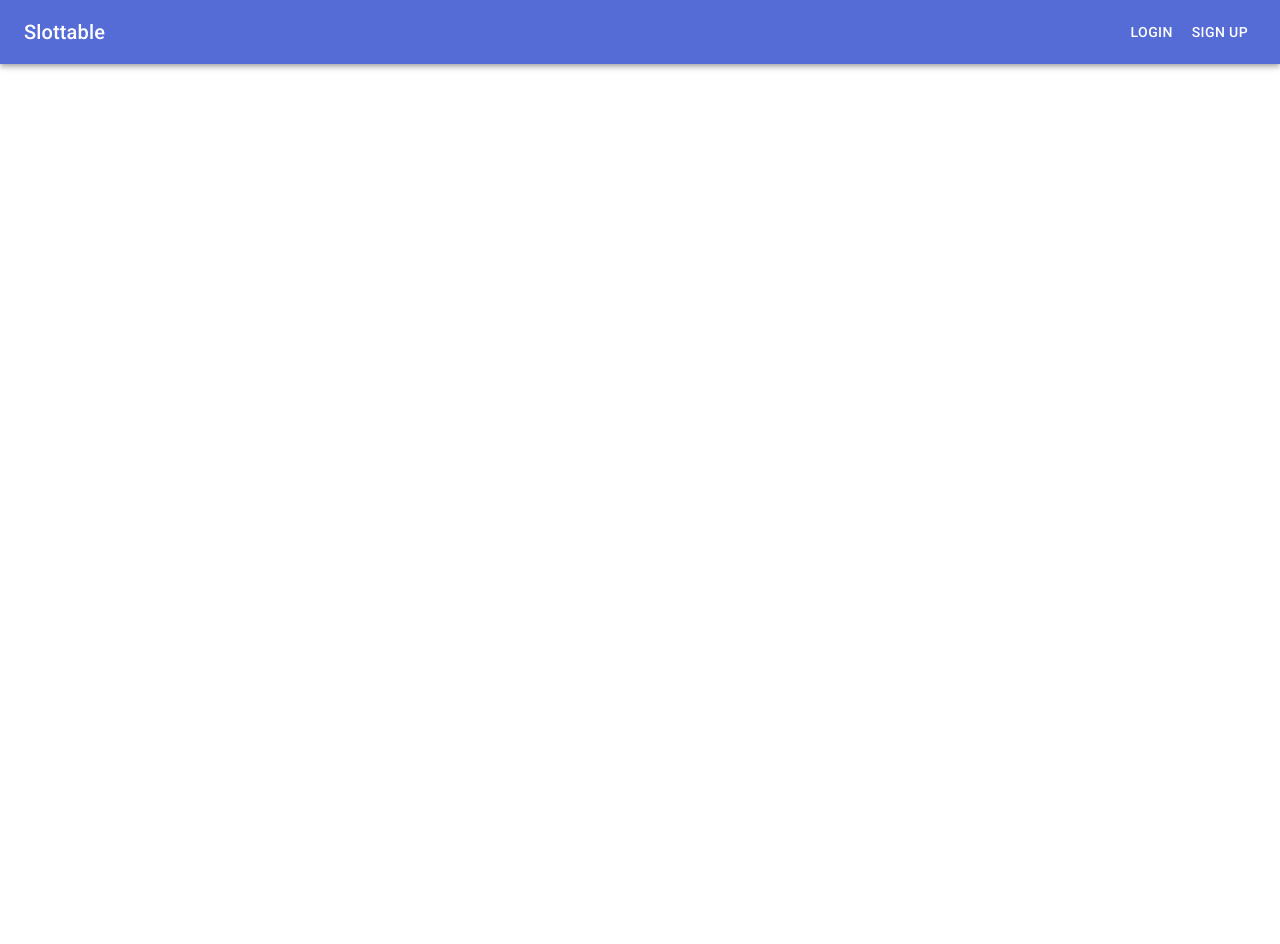
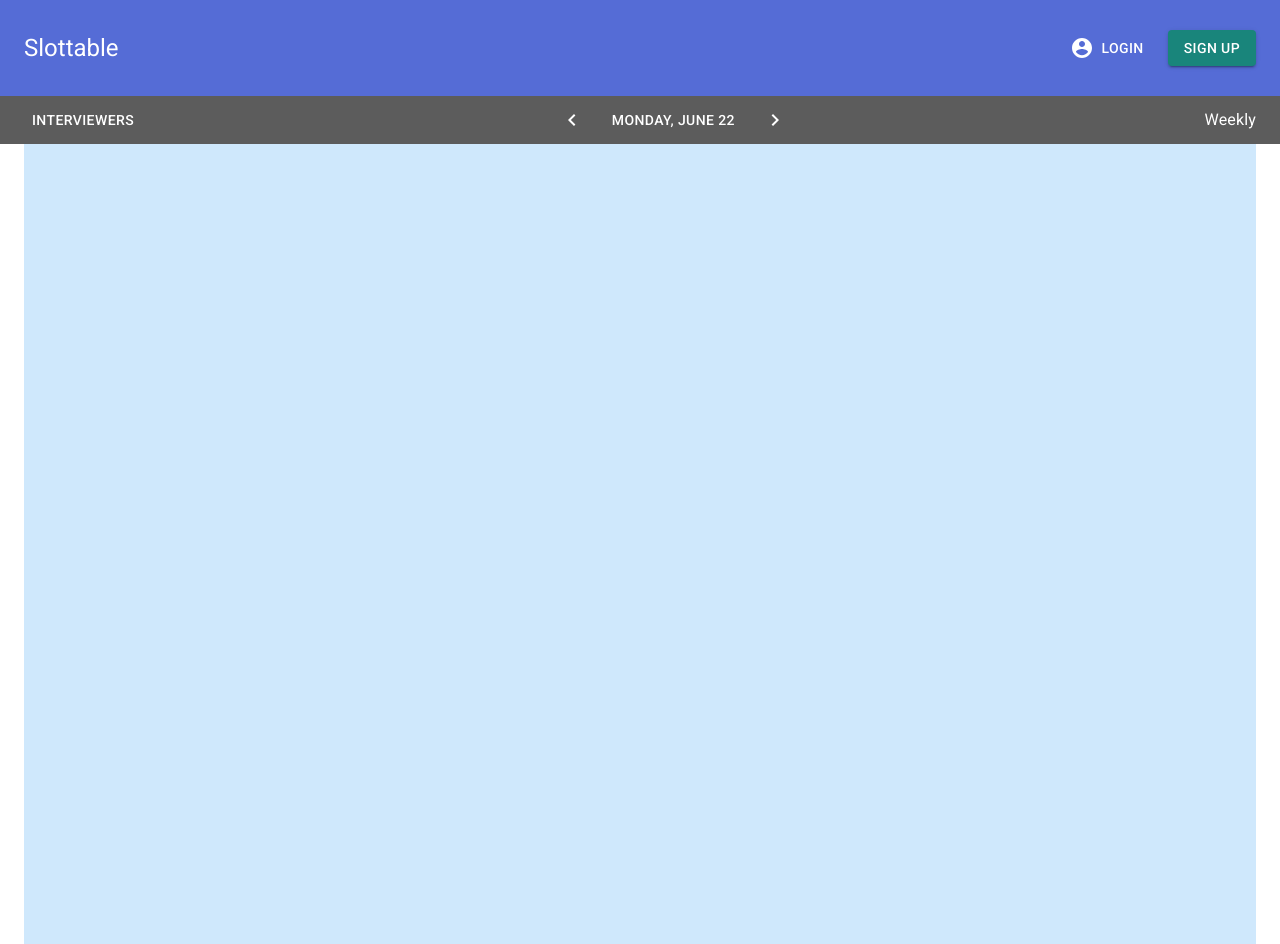
Before and after one commit to mikel-k-khui/scheduler-deux, a Next.js app: page / in a window 1280 px wide. Before the commit the page ends 800 px from the top, so only its background shows below. Built offline with nearby package versions, Linux system fonts and the light colour scheme.

Commit message:
added Header, Subheader, Sidebar and Layout components"

```diff
--- a/components/ButtonAppBar.js
+++ b/components/Header.js
@@ -4,31 +4,40 @@ import AppBar from '@material-ui/core/AppBar'
 import Toolbar from '@material-ui/core/Toolbar'
 import Typography from '@material-ui/core/Typography'
 import Button from '@material-ui/core/Button'
+import AccountCircleIcon from '@material-ui/icons/AccountCircle'
 
 const useStyles = makeStyles(theme => ({
   root: {
     flexGrow: 1,
   },
-  menuButton: {
-    marginRight: theme.spacing(2),
+  login: {
+    marginRight: '16px',
   },
   title: {
     flexGrow: 1,
   },
+  toolbar: {
+    minHeight: '12vh',
+  },
 }))
 
-export default function ButtonAppBar() {
+export default function Header() {
   const classes = useStyles()
 
   return (
     <div className={classes.root}>
       <AppBar position="static">
-        <Toolbar>
-          <Typography variant="h6" className={classes.title}>
+        <Toolbar className={classes.toolbar}>
+          <Typography variant="h5" className={classes.title}>
             Slottable
           </Typography>
-          <Button color="inherit">Login</Button>
-          <Button color="inherit">Sign Up</Button>
+          <Button color="inherit" className={classes.login}>
+            <AccountCircleIcon style={{ marginRight: '8px' }} />
+            Login
+          </Button>
+          <Button variant="contained" color="secondary">
+            Sign Up
+          </Button>
         </Toolbar>
       </AppBar>
     </div>
--- /dev/null
+++ b/components/Layout.js
@@ -0,0 +1,18 @@
+import React from 'react'
+import CssBaseline from '@material-ui/core/CssBaseline'
+import Typography from '@material-ui/core/Typography'
+import Container from '@material-ui/core/Container'
+
+export default function Layout() {
+  return (
+    <React.Fragment>
+      <CssBaseline />
+      <Container maxWidth="lg">
+        <Typography
+          component="div"
+          style={{ backgroundColor: '#cfe8fc', height: '100vh' }}
+        />
+      </Container>
+    </React.Fragment>
+  )
+}
--- /dev/null
+++ b/components/Sidebar.js
@@ -0,0 +1,82 @@
+import React from 'react'
+import clsx from 'clsx'
+import { makeStyles } from '@material-ui/core/styles'
+import Drawer from '@material-ui/core/Drawer'
+import Button from '@material-ui/core/Button'
+import List from '@material-ui/core/List'
+import ListItem from '@material-ui/core/ListItem'
+import ListItemText from '@material-ui/core/ListItemText'
+import Typography from '@material-ui/core/Typography'
+import Avatar from '@material-ui/core/Avatar'
+
+const useStyles = makeStyles({
+  list: {
+    width: 250,
+    margin: '16px',
+  },
+  fullList: {
+    width: 'auto',
+  },
+})
+
+export default function SideBar() {
+  const classes = useStyles()
+  const [state, setState] = React.useState({
+    top: false,
+    left: false,
+    bottom: false,
+    right: false,
+  })
+
+  const toggleDrawer = (anchor, open) => event => {
+    if (
+      event.type === 'keydown' &&
+      (event.key === 'Tab' || event.key === 'Shift')
+    ) {
+      return
+    }
+
+    setState({ ...state, [anchor]: open })
+  }
+
+  const list = anchor => (
+    <div
+      className={clsx(classes.list, {
+        [classes.fullList]: anchor === 'top' || anchor === 'bottom',
+      })}
+      role="presentation"
+      onClick={toggleDrawer(anchor, false)}
+      onKeyDown={toggleDrawer(anchor, false)}
+    >
+      <Typography
+        variant="h6"
+        style={{ marginLeft: '16px', marginTop: '32px' }}
+      >
+        Interviewers
+      </Typography>
+      <List>
+        <ListItem>
+          <Avatar style={{ marginRight: '16px' }} />
+          <ListItemText>FirstName LastName</ListItemText>
+        </ListItem>
+      </List>
+    </div>
+  )
+
+  return (
+    <div>
+      <React.Fragment key="left">
+        <Button color="inherit" onClick={toggleDrawer('left', true)}>
+          Interviewers
+        </Button>
+        <Drawer
+          anchor="left"
+          open={state['left']}
+          onClose={toggleDrawer('left', false)}
+        >
+          {list('left')}
+        </Drawer>
+      </React.Fragment>
+    </div>
+  )
+}
--- /dev/null
+++ b/components/Subheader.js
@@ -0,0 +1,47 @@
+import React from 'react'
+import { makeStyles } from '@material-ui/core/styles'
+import Toolbar from '@material-ui/core/Toolbar'
+import Typography from '@material-ui/core/Typography'
+import Button from '@material-ui/core/Button'
+import KeyboardArrowRightIcon from '@material-ui/icons/KeyboardArrowRight'
+import KeyboardArrowLeftIcon from '@material-ui/icons/KeyboardArrowLeft'
+import Sidebar from './Sidebar'
+
+const useStyles = makeStyles(theme => ({
+  root: {
+    flexGrow: 1,
+    color: '#FFF',
+  },
+  date: {
+    margin: ' 0 auto',
+  },
+  login: {
+    marginRight: '16px',
+  },
+  toolbar: {
+    minHeight: '6vh',
+    backgroundColor: '#5c5c5c',
+  },
+}))
+
+export default function Subheader() {
+  const classes = useStyles()
+
+  return (
+    <div className={classes.root}>
+      <Toolbar className={classes.toolbar}>
+        <Sidebar />
+        <Typography className={classes.date}>
+          <Button color="inherit">
+            <KeyboardArrowLeftIcon />
+          </Button>
+          <Button color="inherit">Monday, June 22</Button>
+          <Button color="inherit">
+            <KeyboardArrowRightIcon />
+          </Button>
+        </Typography>
+        <Typography>Weekly</Typography>
+      </Toolbar>
+    </div>
+  )
+}
--- a/pages/index.js
+++ b/pages/index.js
@@ -1,6 +1,8 @@
 import React from 'react'
 import Head from 'next/head'
-import ButtonAppBar from '../components/ButtonAppBar'
+import Header from '../components/Header'
+import Subheader from '../components/Subheader'
+import Layout from '../components/Layout'
 
 export default function Home() {
   return (
@@ -8,7 +10,9 @@ export default function Home() {
       <Head>
         <title>Slottable</title>
       </Head>
-      <ButtonAppBar />
+      <Header />
+      <Subheader />
+      <Layout />
     </div>
   )
 }
```
